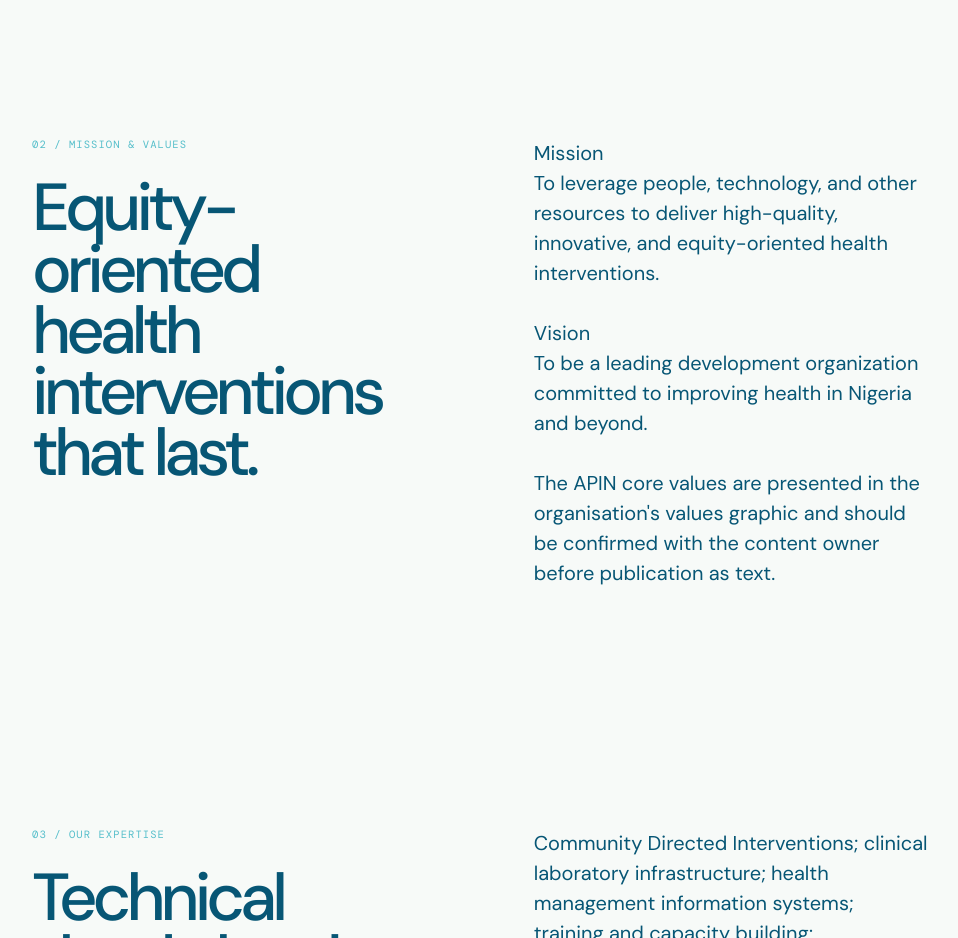
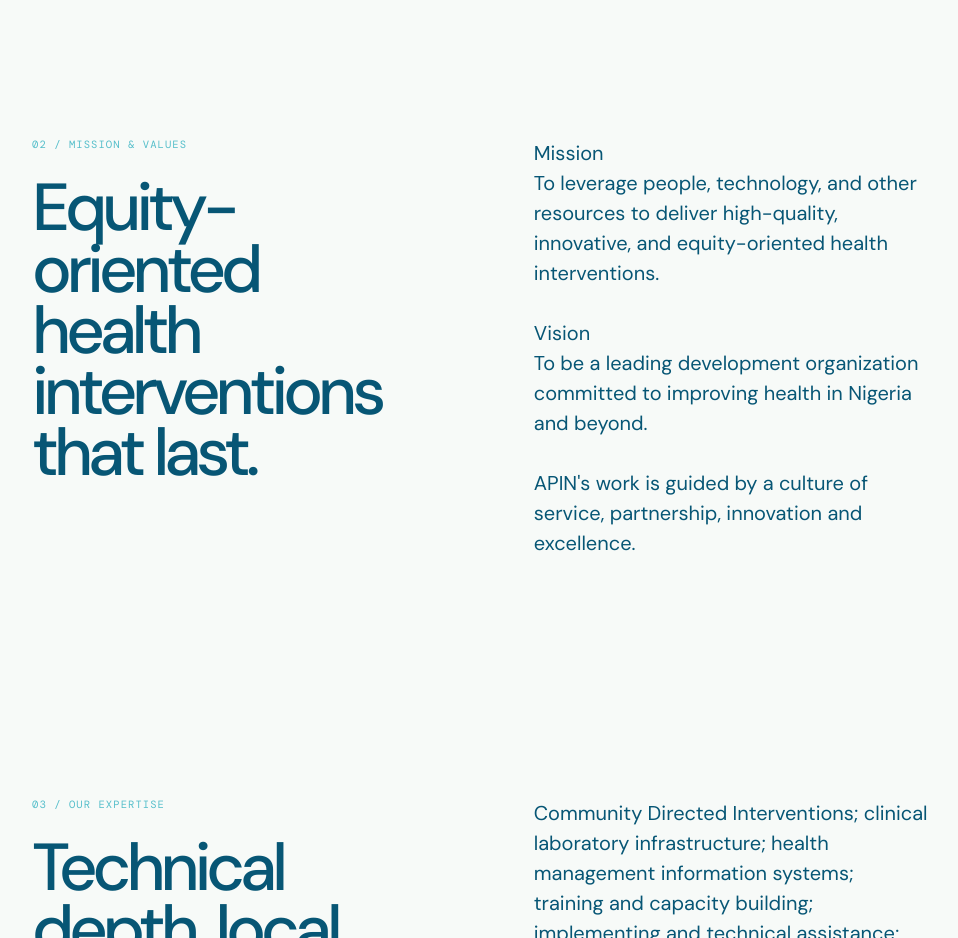
Before and after one commit to adewaleyussuf615-cmyk/APIN, a Next.js app: page /about in a window 1280 px wide. Shown: the part 1660-2598 px from the top of the page, without its empty margins (160-1118 px from the left). Built offline with nearby package versions, Linux system fonts and the light colour scheme.

Commit message:
Add real 404 handling and remove editorial placeholder copy

```diff
--- a/app/[slug]/page.tsx
+++ b/app/[slug]/page.tsx
@@ -1,13 +1,14 @@
 import { ArrowLeft, ArrowUpRight } from "lucide-react";
 import Image from "next/image";
 import type { Metadata } from "next";
+import { notFound } from "next/navigation";
 
 type Section = { eyebrow: string; title: string; intro: string; body: string; links: Array<[string, string]> };
 
 const sections: Record<string, Section> = {
   about: { eyebrow: "About APIN", title: "People, expertise and history for stronger public health.", intro: "Discover APIN's story, mission, technical capabilities and leadership in one place.", body: "", links: [["Where we work", "/where-we-work"], ["HIV/AIDS programme", "/hiv-aids"]] },
   timeline: { eyebrow: "Our story", title: "A Nigerian institution built for public health.", intro: "APIN Public Health Initiatives focuses on prevention, care and treatment for HIV/AIDS, TB and malaria, alongside technical assistance to government.", body: "2000 - The Harvard School of Public Health initiated HIV/AIDS research and prevention in Nigeria, funded by the Bill & Melinda Gates Foundation.\n\n2004 - Implementation began with HIV/AIDS prevention, care and treatment through PEPFAR funding.\n\n2007 - APIN became an independent NGO to build local capacity and sustainability.\n\n2008 - APIN received its first grant as an independent grantee.\n\n2018 - The organisation rebranded from AIDS Prevention Initiative in Nigeria to APIN Public Health Initiatives.\n\nPresent day - APIN is a direct implementing partner to the U.S. CDC and works with the Federal Government of Nigeria on policy, service delivery, infrastructure and workforce capacity.", links: [["Mission, vision & values", "/mission-vision-values"], ["Our expertise", "/expertise"], ["Our team", "/our-team"]] },
-  "mission-vision-values": { eyebrow: "Mission, vision & values", title: "Equity-oriented health interventions that last.", intro: "People, technology and other resources come together to deliver high-quality and innovative health interventions.", body: "Mission\nTo leverage people, technology, and other resources to deliver high-quality, innovative, and equity-oriented health interventions.\n\nVision\nTo be a leading development organization committed to improving health in Nigeria and beyond.\n\nThe APIN core values are presented in the organisation's values graphic and should be confirmed with the content owner before publication as text.", links: [["Our story", "/timeline"], ["Our expertise", "/expertise"], ["Meet our team", "/our-team"]] },
+  "mission-vision-values": { eyebrow: "Mission, vision & values", title: "Equity-oriented health interventions that last.", intro: "People, technology and other resources come together to deliver high-quality and innovative health interventions.", body: "Mission\nTo leverage people, technology, and other resources to deliver high-quality, innovative, and equity-oriented health interventions.\n\nVision\nTo be a leading development organization committed to improving health in Nigeria and beyond.\n\nAPIN's work is guided by a culture of service, partnership, innovation and excellence.", links: [["Our story", "/timeline"], ["Our expertise", "/expertise"], ["Meet our team", "/our-team"]] },
   expertise: { eyebrow: "Our expertise", title: "Technical depth, local knowledge and practical delivery.", intro: "Eight capability areas support APIN's work across public health programmes and institutions.", body: "1. Community Directed Interventions - Social support systems for HIV/AIDS, SRH and MNCH programmes using community organisations and all three tiers of government.\n\n2. Clinical Laboratory Infrastructure - Quality laboratory and diagnostic infrastructure, point-of-care devices and equipment procurement.\n\n3. Health Management Information Systems - More than 10 years deploying EMR systems and clinical decision support tools at 500+ HIV clinics in 8 states.\n\n4. Training and Capacity Building - Certified CPD provider with experience training doctors and developing clinical training resources.\n\n5. Implementing and Technical Assistance - Service delivery assessment, patient flow redesign, SOP development, testing, linkage, advocacy, care and treatment.\n\n6. Logistics and Supply Chain - More than 16 years of commodity logistics, warehousing and redistribution.\n\n7. Organisation Development - Capacity building for hospitals and 40+ civil society organisations.\n\n8. Research, Monitoring and Evaluation - More than 80 peer-reviewed articles and 100 conference abstracts in the last five years.", links: [["HIV/AIDS programme", "/hiv-aids"], ["Where we work", "/where-we-work"], ["Success stories", "/success-stories"]] },
   "our-team": { eyebrow: "Our team", title: "People who make public health systems stronger.", intro: "APIN's management and technical teams bring expertise across epidemiology, clinical care, laboratories, finance, procurement and community services.", body: "Management team\nProf. Prosper Okonkwo - pioneer CEO since 2007; Professor of Infectious Disease Epidemiology at Bingham University.\n\nMr. Niyi Olaofin - Deputy CEO, Shared Services.\n\nDr Jay Osi Samuels - Deputy CEO, Programs.\n\nPharm. Oluremi (Remi) Olaitan - Director, Special Services.\n\nDr Ifeyinwa (Ify) Onwuatuelo - Coordinating Director.\n\nDr. Olabanjo Okunlola Ogunsola - Director, Non-Communicable Diseases and New Business Development.\n\nOther directors and associate directors lead laboratory and health systems strengthening, strategic information, HR, finance, grants, prevention, care, procurement, community services, IT and internal audit.", links: [["Our story", "/timeline"], ["Board and governance", "/accountability"], ["Careers", "/careers"]] },
   "where-we-work": { eyebrow: "Where we work", title: "Local knowledge. National reach.", intro: "APIN works across all 36 states and the Federal Capital Territory of Nigeria.", body: "Abia, Adamawa, Akwa Ibom, Anambra, Bauchi, Bayelsa, Benue, Borno, Cross River, Delta, Ebonyi, Edo, Ekiti, Enugu, Gombe, Imo, Jigawa, Kaduna, Kano, Katsina, Kebbi, Kogi, Kwara, Lagos, Nasarawa, Niger, Ogun, Ondo, Osun, Oyo, Plateau, Rivers, Sokoto, Taraba, Yobe, Zamfara and Abuja.", links: [["Our expertise", "/expertise"], ["HIV/AIDS programme", "/hiv-aids"], ["Success stories", "/success-stories"]] },
@@ -19,7 +20,7 @@
 
 const aboutSections = [
   ["Our story", "A Nigerian institution built for public health.", "2000 - The Harvard School of Public Health initiated HIV/AIDS research and prevention in Nigeria, funded by the Bill & Melinda Gates Foundation.\n\n2004 - Implementation began with HIV/AIDS prevention, care and treatment through PEPFAR funding.\n\n2007 - APIN became an independent NGO to build local capacity and sustainability.\n\n2008 - APIN received its first grant as an independent grantee.\n\n2018 - The organisation rebranded from AIDS Prevention Initiative in Nigeria to APIN Public Health Initiatives.\n\nPresent day - APIN is a direct implementing partner to the U.S. CDC and works with the Federal Government of Nigeria on policy, service delivery, infrastructure and workforce capacity."],
-  ["Mission & values", "Equity-oriented health interventions that last.", "Mission\nTo leverage people, technology, and other resources to deliver high-quality, innovative, and equity-oriented health interventions.\n\nVision\nTo be a leading development organization committed to improving health in Nigeria and beyond.\n\nThe APIN core values are presented in the organisation's values graphic and should be confirmed with the content owner before publication as text."],
+  ["Mission & values", "Equity-oriented health interventions that last.", "Mission\nTo leverage people, technology, and other resources to deliver high-quality, innovative, and equity-oriented health interventions.\n\nVision\nTo be a leading development organization committed to improving health in Nigeria and beyond.\n\nAPIN's work is guided by a culture of service, partnership, innovation and excellence."],
   ["Our expertise", "Technical depth, local knowledge and practical delivery.", "Community Directed Interventions; clinical laboratory infrastructure; health management information systems; training and capacity building; implementing and technical assistance; logistics and supply chain management; organisation development; and research, monitoring and evaluation."],
   ["Our team", "People who make public health systems stronger.", "Management team\nProf. Prosper Okonkwo - pioneer CEO since 2007; Professor of Infectious Disease Epidemiology at Bingham University.\n\nMr. Niyi Olaofin - Deputy CEO, Shared Services.\n\nDr Jay Osi Samuels - Deputy CEO, Programs.\n\nPharm. Oluremi (Remi) Olaitan - Director, Special Services.\n\nDr Ifeyinwa (Ify) Onwuatuelo - Coordinating Director.\n\nDr. Olabanjo Okunlola Ogunsola - Director, Non-Communicable Diseases and New Business Development.\n\nOther directors and associate directors lead laboratory and health systems strengthening, strategic information, HR, finance, grants, prevention, care, procurement, community services, IT and internal audit."],
 ] as const;
@@ -32,7 +33,8 @@
 }
 
 export default function SectionPage({ params }: { params: { slug: string } }) {
-  const section = sections[params.slug] ?? sections.timeline;
+  const section = sections[params.slug];
+  if (!section) notFound();
   if (params.slug === "about") {
     return (
       <main className="inner-page">
```
